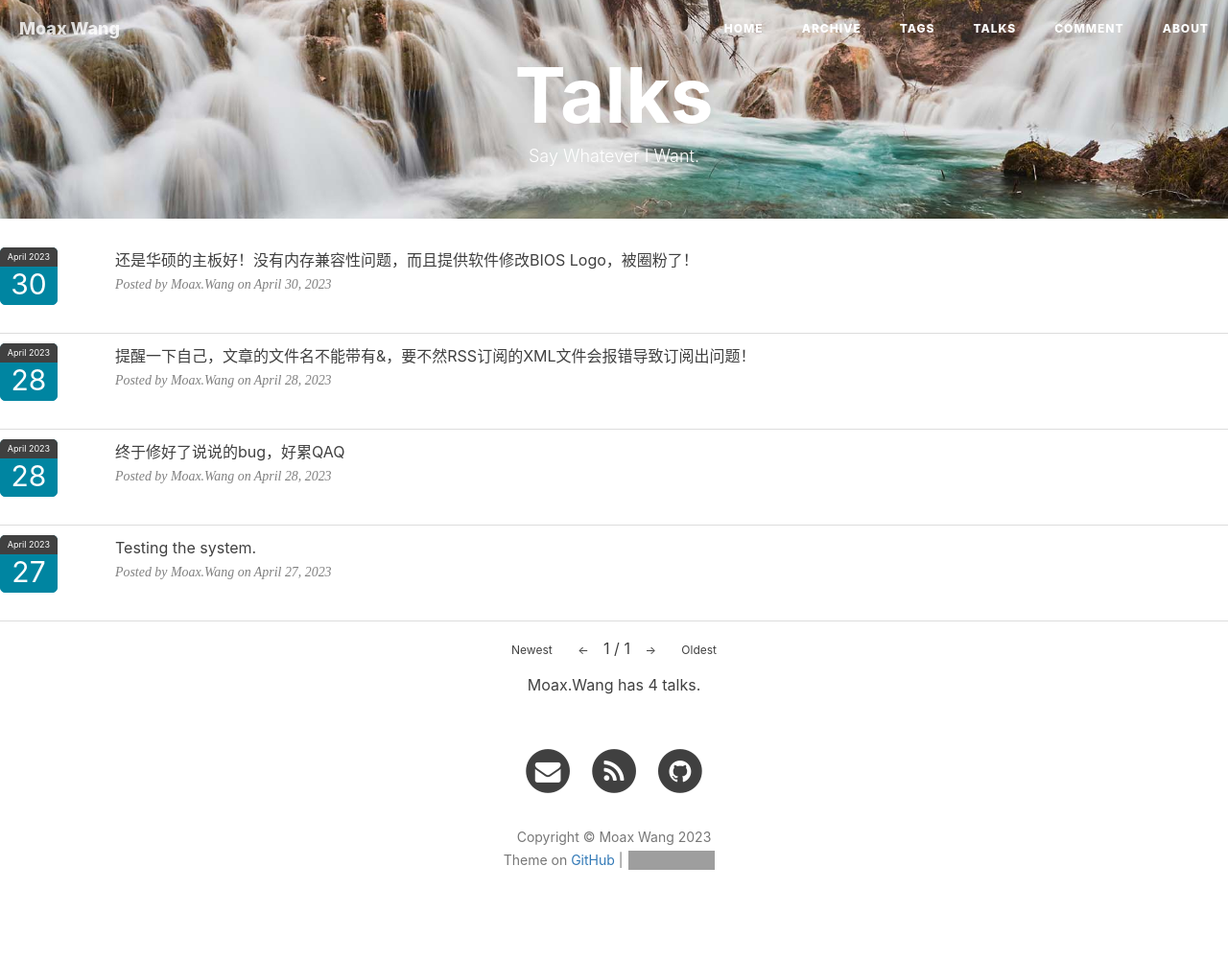
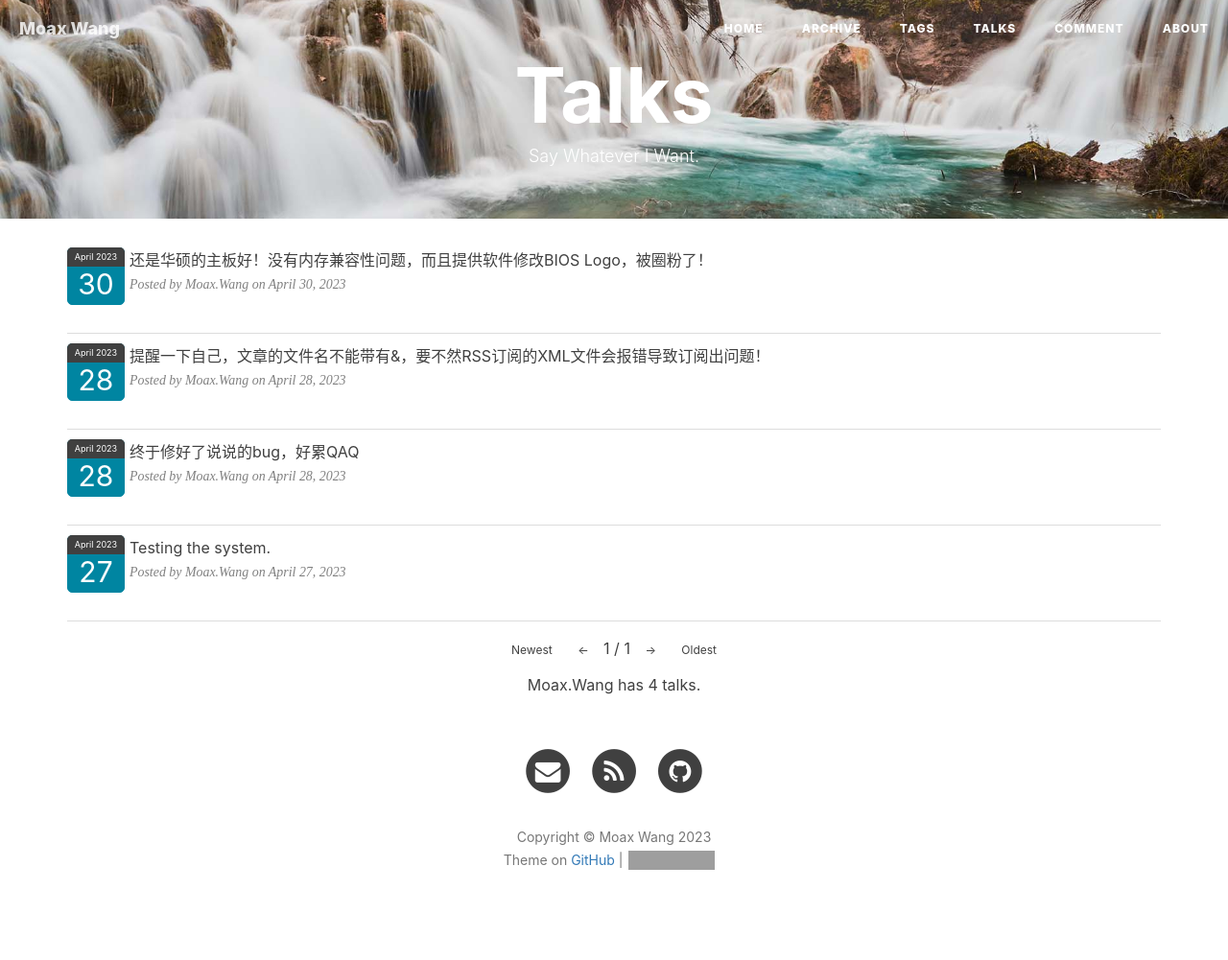
Before and after one commit to WinchellWang/winchellwang.github.io, a Jekyll site: the page built from 3talk.html, in a window 1280 px wide. Shown: the whole page at 96% size. Built offline with Jekyll 4.4.1, drawn with Linux system fonts in a browser that asks for light colours; nearby versions of some CDN libraries; comment, search, counter and statistics services are not loaded; grey boxes are pictures that could not be loaded.

Commit message:
Update 3talk.html

```diff
--- a/3talk.html
+++ b/3talk.html
@@ -36,7 +36,7 @@
 }
 
 .hexo-douban-info {
-    padding-left: 120px;
+    padding-left: 20px;
 }
 
 .hexo-douban-title {
@@ -115,7 +115,7 @@
 </header>
 
 <!-- Main Content start-->
-<!-- <div class="container"> -->
+<div class="container">
 
     <!--      已读 start      -->
     <div id="hexo-douban-item1">
@@ -196,7 +196,7 @@
     <!-- 说说统计 结束 -->
 
     </div>
-
+</div>
 <!-- 标签切换脚本 -->
 <script>
     /**
```
